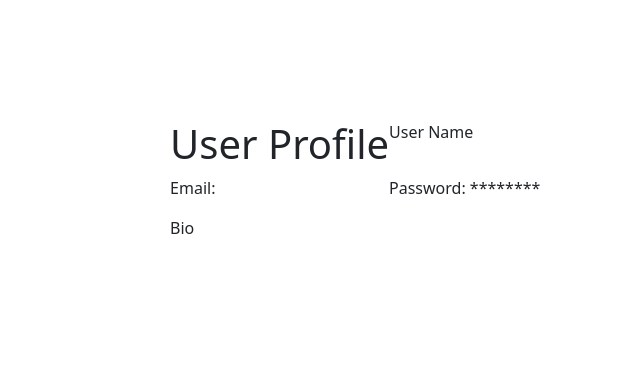
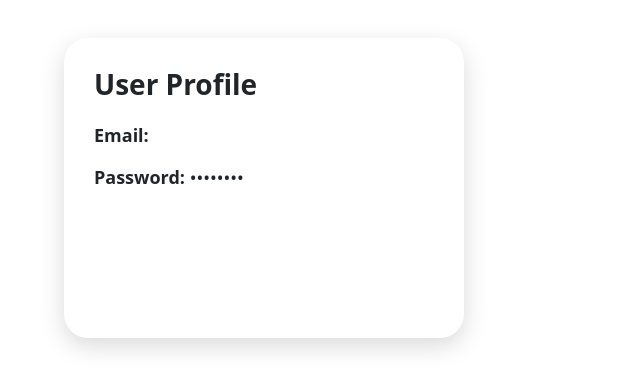
Before and after one commit to Skylen112/rongtianmu_fit5032, a Vue app in the folder my-mental-hub/: page /profile in a window 1280 px wide. Shown: the part 212-602 px from the top of the page, without its empty margins (0-640 px from the left). Built offline with nearby package versions, Linux system fonts and the light colour scheme.

Commit message:
all requirements completed.

```diff
--- a/my-mental-hub/src/views/PostPage.vue
+++ b/my-mental-hub/src/views/PostPage.vue
@@ -5,7 +5,6 @@
       <p><strong>Post:</strong> {{ post.content }}</p>
       <p><strong>Average Rating:</strong> {{ post.averageRating }}</p>
 
-      <!-- 点击评分 -->
       <div class="rating">
         <span
           v-for="n in 5"
@@ -22,14 +21,15 @@
 <script>
 import { ref, onMounted } from 'vue';
 import { collection, getDocs, doc, updateDoc, arrayUnion } from 'firebase/firestore';
-import { db } from '@/firebase/init.js'; // 确认 init.js 导出 { db }
+import { db } from '@/firebase/init.js';
 
 export default {
   setup() {
     const posts = ref([]);
-    const email = "admin@gmail.com"; // 当前用户邮箱，可替换成登录用户
+    const email = "admin@gmail.com";
 
-    // 获取 posts 并计算平均分
+
+
     const fetchPosts = async () => {
       try {
         const querySnapshot = await getDocs(collection(db, 'posts'));
@@ -52,7 +52,6 @@ export default {
       }
     };
 
-    // 点击评分
     const submitRating = async (post, score) => {
       try {
         const postRef = doc(db, 'posts', post.id);
@@ -63,7 +62,7 @@ export default {
           })
         });
         alert(`You rated ${score} stars`);
-        fetchPosts(); // 更新平均分
+        fetchPosts();
       } catch (err) {
         console.error('Error submitting rating:', err);
       }
@@ -74,6 +73,7 @@ export default {
     });
 
     return {
+      email,
       posts,
       submitRating
     };
--- a/my-mental-hub/src/views/userProfile.vue
+++ b/my-mental-hub/src/views/userProfile.vue
@@ -1,9 +1,13 @@
 <template>
-<h1>User Profile</h1>
-<p>User Name</p>
-<p>Email: {{ userEmail }}</p>
-<p>Password: ********</p>
-<p>Bio</p>
+  <div class="profile-card">
+    <h2>User Profile</h2>
+    <div class="info">
+      <span class="label">Email:</span> {{ userEmail }}
+    </div>
+    <div class="info">
+      <span class="label">Password:</span> ••••••••
+    </div>
+  </div>
 </template>
 
 <script setup>
@@ -21,3 +25,41 @@ onMounted(() => {
 })
 
 </script>
+
+<style>
+.container {
+  display: flex;
+  justify-content: center;
+  align-items: center;
+  min-height: 100vh;
+  background-color: #f3f4f6;
+}
+
+.profile-card {
+  min-width: 400px;
+  min-height: 300px;
+  margin: 50px auto;
+  padding: 30px;
+  background-color: #fff;
+  border-radius: 24px;
+  box-shadow: 0 8px 24px rgba(0,0,0,0.15);
+  text-align: left;
+  postion: center;
+}
+
+.profile-card h2 {
+  font-size: 28px;
+  font-weight: bold;
+  margin-bottom: 20px;
+}
+
+.profile-card .info {
+  font-size: 18px;
+  margin-bottom: 15px;
+}
+
+.profile-card .label {
+  font-weight: 600;
+}
+
+</style>
```
